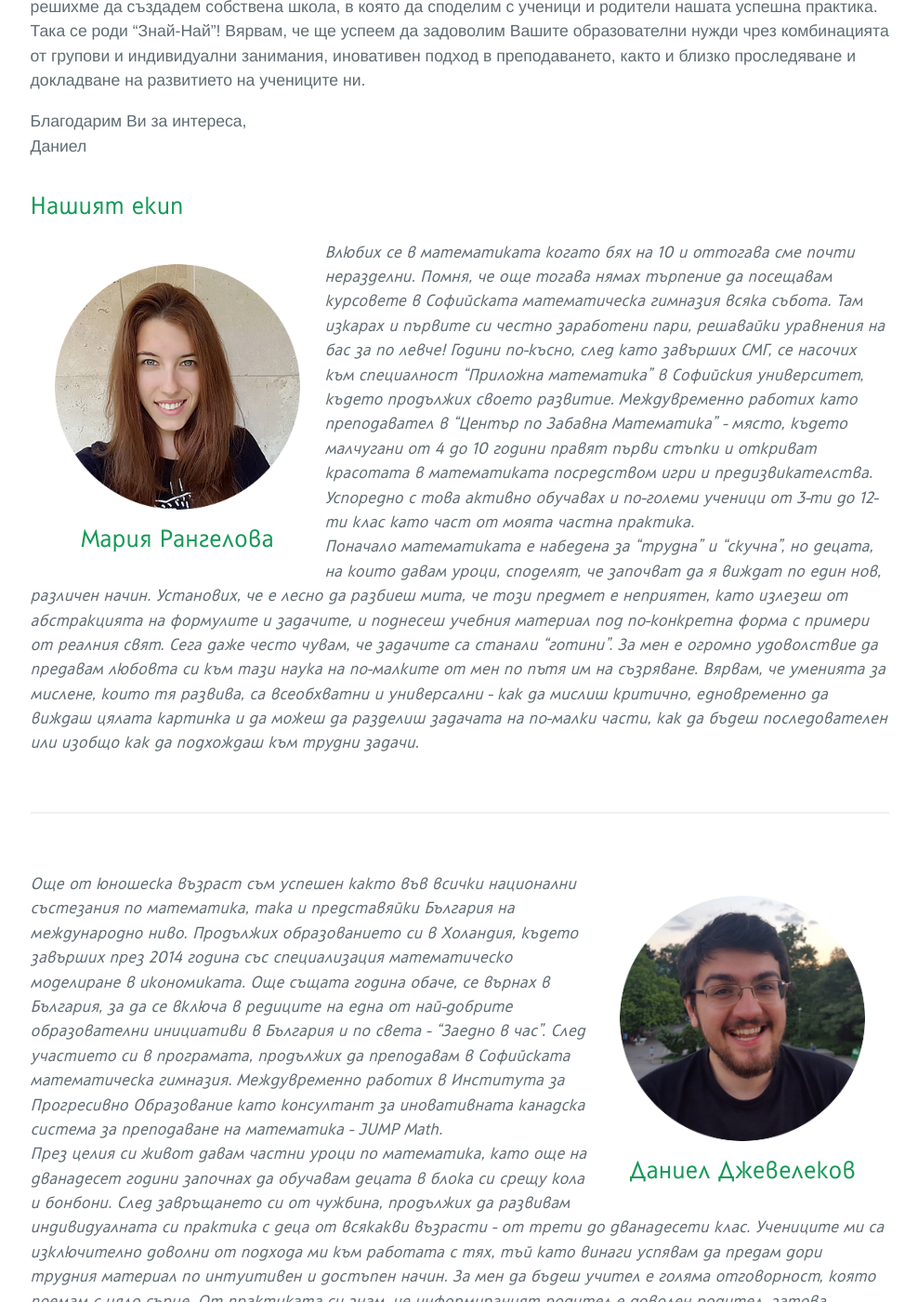
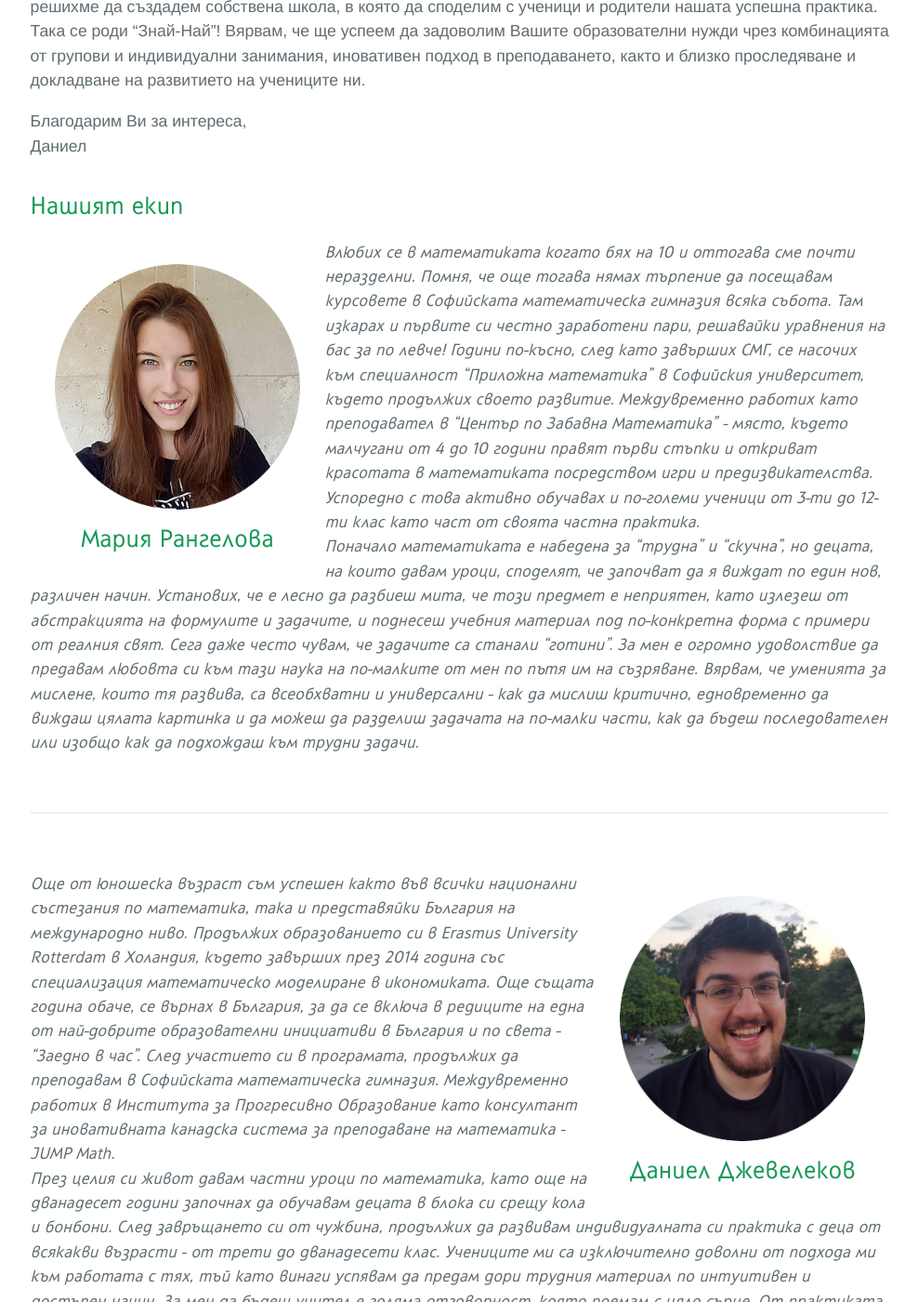
Before and after one commit to znainai/znainai.github.io, a Jekyll site: the page built from _pages/about-us.md, in a window 1280 px wide and 1400 px high, scrolled down 608 px. Shown: the whole window at 93% size, without its empty margins (145-1133 px from the left). Built offline with Jekyll 4.4.1, drawn with Linux system fonts in a browser that asks for light colours.

Commit message:
Update about-us.md

```diff
--- a/_pages/about-us.md
+++ b/_pages/about-us.md
@@ -20,7 +20,7 @@
     Мария Рангелова
   </p>
 
-  Влюбих се в математиката когато бях на 10 и оттогава сме почти неразделни. Помня, че още тогава нямах търпение да посещавам курсовете в Софийската математическа гимназия всяка събота. Там изкарах и първите си честно заработени пари, решавайки уравнения на бас за по левче! Години по-късно, след като завърших СМГ, се насочих към специалност “Приложна математика” в Софийския университет, където продължих своето развитие. Междувременно работих като преподавател в “Център по Забавна Математика” - място, където малчугани от 4 до 10 години правят първи стъпки и откриват красотата в математиката посредством игри и предизвикателства. Успоредно с това активно обучавах и по-големи ученици от 3-ти до 12-ти клас като част от моята частна практика.
+  Влюбих се в математиката когато бях на 10 и оттогава сме почти неразделни. Помня, че още тогава нямах търпение да посещавам курсовете в Софийската математическа гимназия всяка събота. Там изкарах и първите си честно заработени пари, решавайки уравнения на бас за по левче! Години по-късно, след като завърших СМГ, се насочих към специалност “Приложна математика” в Софийския университет, където продължих своето развитие. Междувременно работих като преподавател в “Център по Забавна Математика” - място, където малчугани от 4 до 10 години правят първи стъпки и откриват красотата в математиката посредством игри и предизвикателства. Успоредно с това активно обучавах и по-големи ученици от 3-ти до 12-ти клас като част от своята частна практика.
 
   <br>
 
@@ -38,7 +38,7 @@
     Даниел Джевелеков
   </p>
 
-  Още от юношеска възраст съм успешен както във всички национални състезания по математика, така и представяйки България на международно ниво. Продължих образованието си в Холандия, където завърших през 2014 година със специализация математическо моделиране в икономиката. Още същата година обаче, се върнах в България, за да се включа в редиците на една от най-добрите образователни инициативи в България и по света - “Заедно в час”. След участието си в програмата, продължих да преподавам в Софийската математическа гимназия. Междувременно работих в Института за Прогресивно Образование като консултант за иновативната канадска система за преподаване на математика - JUMP Math.
+  Още от юношеска възраст съм успешен както във всички национални състезания по математика, така и представяйки България на международно ниво. Продължих образованието си в Erasmus University Rotterdam в Холандия, където завърших през 2014 година със специализация математическо моделиране в икономиката. Още същата година обаче, се върнах в България, за да се включа в редиците на една от най-добрите образователни инициативи в България и по света - “Заедно в час”. След участието си в програмата, продължих да преподавам в Софийската математическа гимназия. Междувременно работих в Института за Прогресивно Образование като консултант за иновативната канадска система за преподаване на математика - JUMP Math.
 
   <br>
 
```
